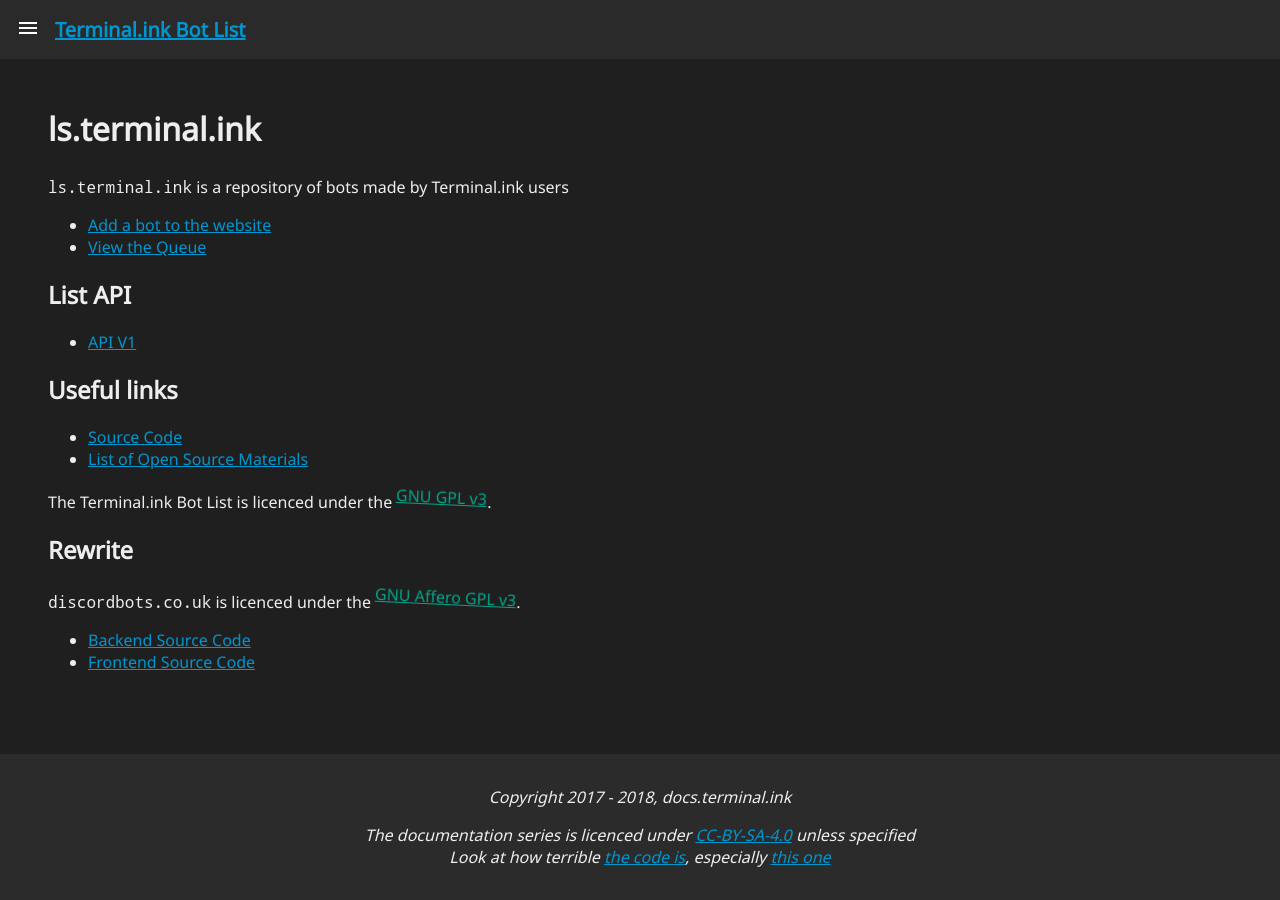
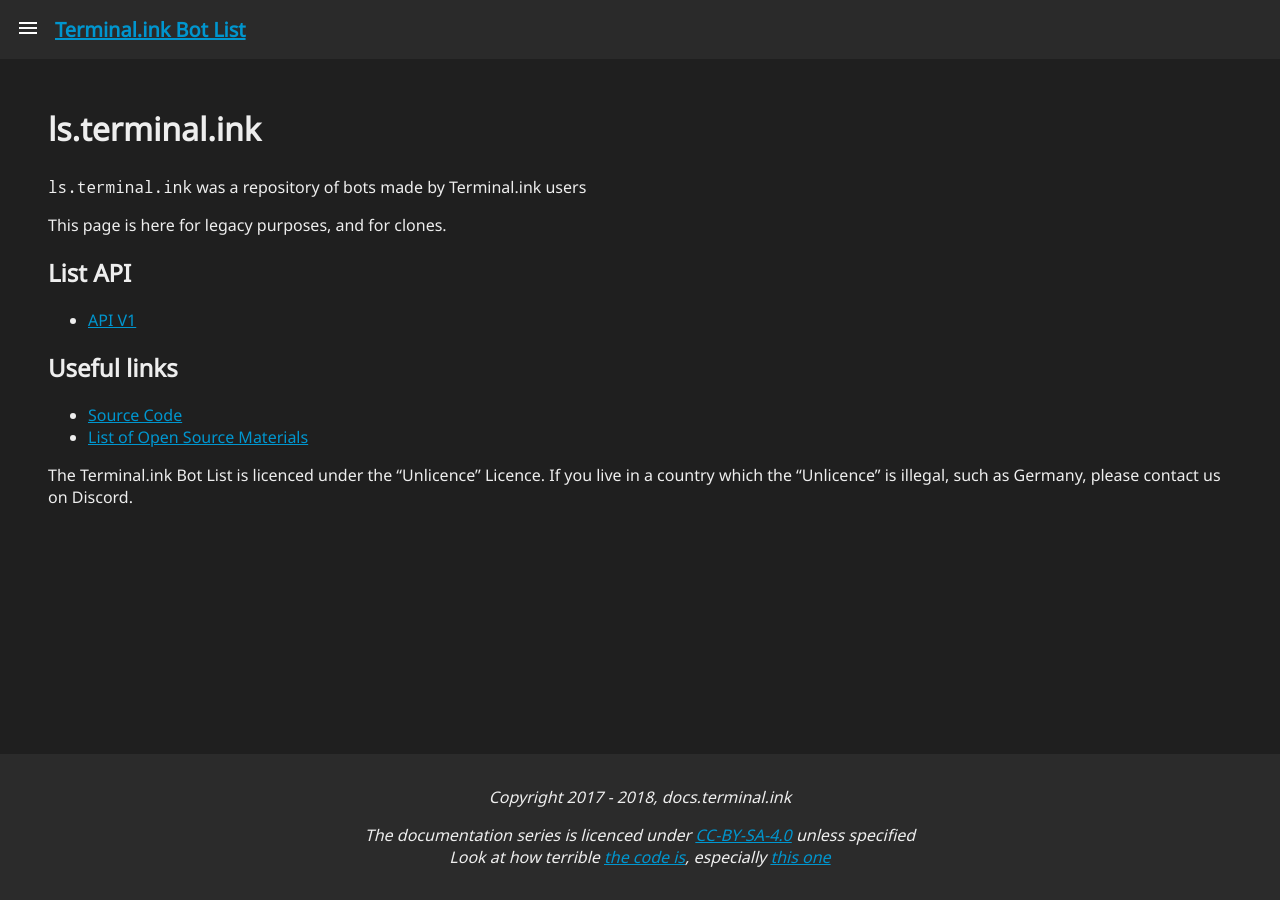
Before and after one commit to Terminal/docs.terminal.ink, a Jekyll site: the page built from _collections/_ls/index.md, in a window 1280 px wide. Built offline with Jekyll 4.4.1, drawn with Linux system fonts in a browser that asks for light colours.

Commit message:
update ls page

```diff
--- a/_collections/_ls/index.md
+++ b/_collections/_ls/index.md
@@ -13,10 +13,9 @@
 title: ls.terminal.ink
 ---
 
-`ls.terminal.ink` is a repository of bots made by Terminal.ink users
+`ls.terminal.ink` was a repository of bots made by Terminal.ink users
 
-- [Add a bot to the website](https://ls.terminal.ink/bot/add)
-- [View the Queue](https://ls.terminal.ink/list/queue)
+This page is here for legacy purposes, and for clones.
 
 ## List API
 - [API V1](v1)
@@ -26,10 +25,4 @@
 - [Source Code](https://github.com/Terminal/ls.terminal.ink/tree/archive-pugjs)
 - [List of Open Source Materials](opensource)
 
-The Terminal.ink Bot List is licenced under the [GNU GPL v3](https://www.gnu.org/licenses/gpl-3.0.en.html){: .majik}.
-
-## Rewrite
-`discordbots.co.uk` is licenced under the [GNU Affero GPL v3](https://www.gnu.org/licenses/agpl.html){: .majik}.
-
-- [Backend Source Code](https://github.com/Terminal/ls.terminal.ink)
-- [Frontend Source Code](https://github.com/Terminal/bots.terminal.ink)
+The Terminal.ink Bot List is licenced under the "Unlicence" Licence. If you live in a country which the "Unlicence" is illegal, such as Germany, please contact us on Discord.
```
